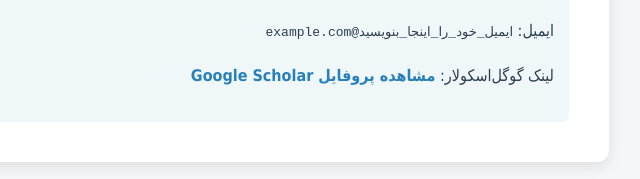
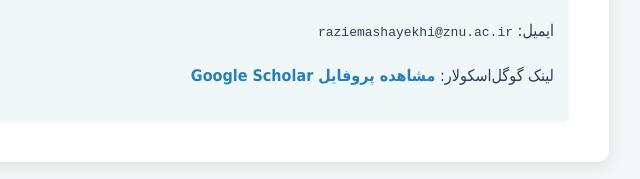
Before and after one commit to raziemashayekhi-star/razie.github.io, a plain HTML site: page index.html in a window 1280 px wide. Shown: the part 642-821 px from the top of the page, 471-1111 px from the left. Drawn offline with Linux system fonts and the light colour scheme.

Commit message:
Update index.html

```diff
--- a/index.html
+++ b/index.html
@@ -33,7 +33,7 @@
 
         <div class="link-box">
             <h2>ارتباط و لینک‌ها</h2>
-            <p>ایمیل: <code>ایمیل_خود_را_اینجا_بنویسید@example.com</code></p>
+            <p>ایمیل: <code>raziemashayekhi@znu.ac.ir</code></p>
             <p>لینک گوگل‌اسکولار: <a href="لینک_پروفایل_خود_را_اینجا_قرار_دهید">مشاهده پروفایل Google Scholar</a></p>
         </div>
     </div>
```
